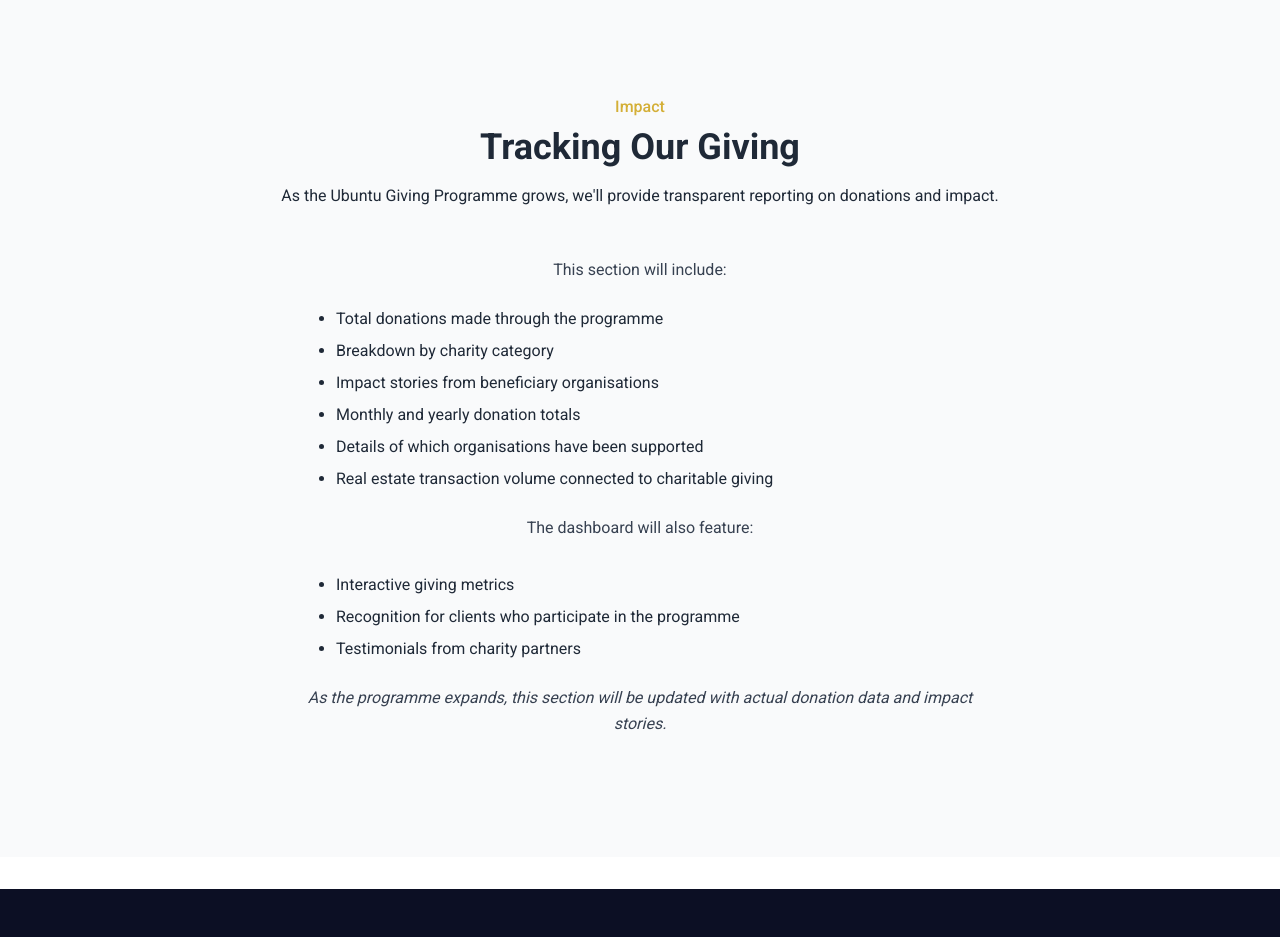
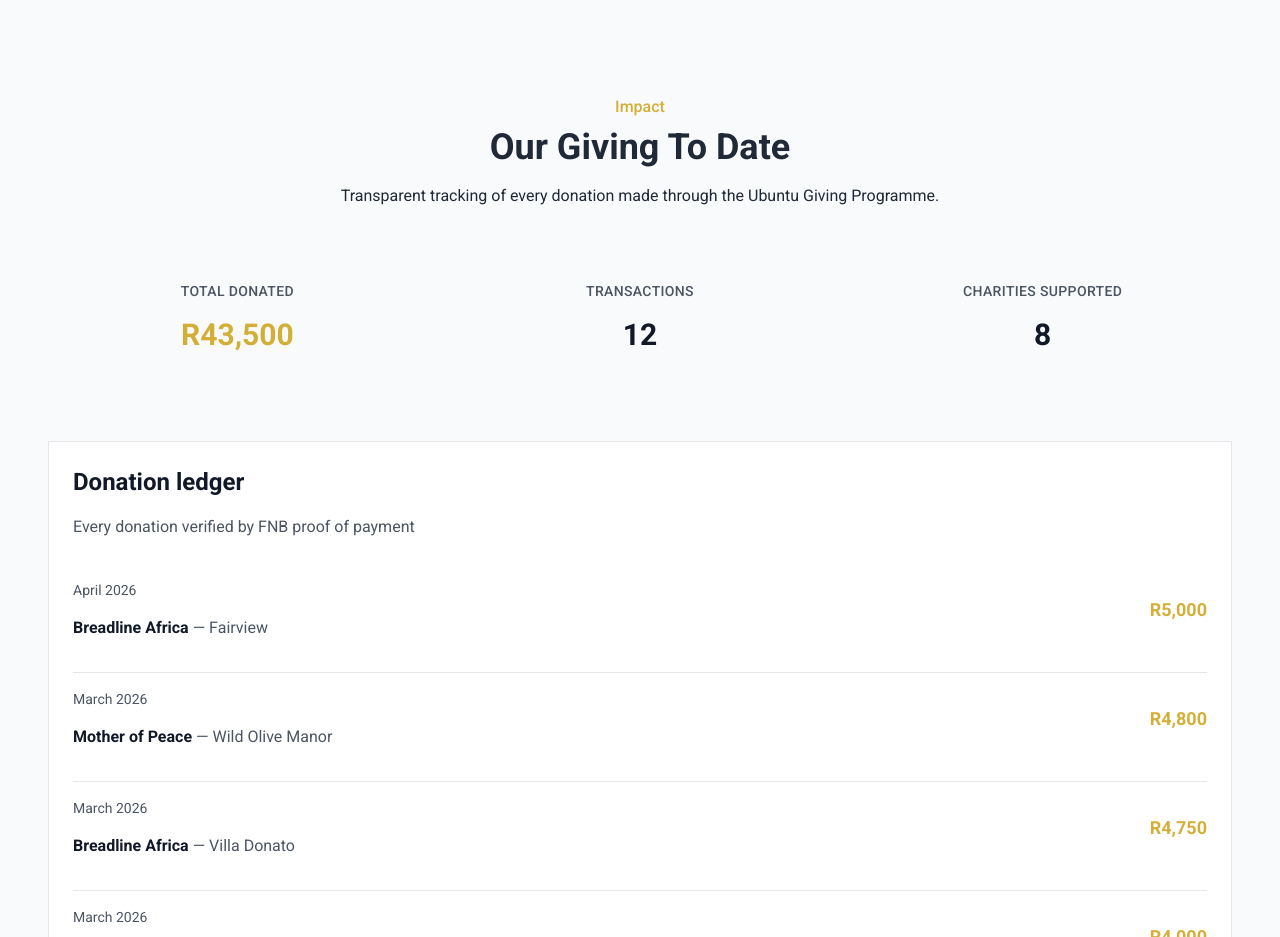
Before and after one commit to Mo-Mia/ubuntu-agent-web-v2, a Next.js app: page /ubuntu-giving in a window 1280 px wide. Shown: the part 3640-4577 px from the top of the page. Built offline with nearby package versions, Linux system fonts and the light colour scheme.

Commit message:
Add donation impact tracker to Ubuntu Giving page with verified donation data

```diff
--- a/app/ubuntu-giving/page.tsx
+++ b/app/ubuntu-giving/page.tsx
@@ -9,6 +9,7 @@ import CharityCard from '@/components/charity-card'
 import CharitableCalculator from '@/components/charitable-calculator'
 import FAQ from '@/components/faq'
 import CharitySection from '@/components/charity/CharitySection'
+import DonationTracker from '@/components/donation-tracker'
 import { charities } from "@/lib/data/charities"
 
 export const metadata: Metadata = {
@@ -204,36 +205,12 @@ export default function UbuntuGivingPage() {
         <div className="container-custom">
           <SectionHeading
             subtitle="Impact"
-            title="Tracking Our Giving"
-            description="As the Ubuntu Giving Programme grows, we'll provide transparent reporting on donations and impact."
+            title="Our Giving To Date"
+            description="Transparent tracking of every donation made through the Ubuntu Giving Programme."
             alignment="center"
           />
-
-            <div className="text-center max-w-2xl mx-auto">
-            <p className="text-body mb-6">
-              This section will include:
-            </p>
-            <ul className="list-disc text-left pl-8 mb-6 space-y-2">
-              <li>Total donations made through the programme</li>
-              <li>Breakdown by charity category</li>
-              <li>Impact stories from beneficiary organisations</li>
-              <li>Monthly and yearly donation totals</li>
-              <li>Details of which organisations have been supported</li>
-              <li>Real estate transaction volume connected to charitable giving</li>
-            </ul>
-            <p className="text-body mb-8">
-              The dashboard will also feature:
-            </p>
-            <ul className="list-disc text-left pl-8 mb-6 space-y-2">
-              <li>Interactive giving metrics</li>
-              <li>Recognition for clients who participate in the programme</li>
-              <li>Testimonials from charity partners</li>
-            </ul>
-            <p className="text-body mb-6 italic">
-              As the programme expands, this section will be updated with actual donation data and impact stories.
-                  </p>
-                </div>
-              </div>
+          <DonationTracker />
+        </div>
       </section>
 
       {/* CTA Section */}
--- /dev/null
+++ b/components/donation-tracker.tsx
@@ -0,0 +1,86 @@
+"use client"
+
+import { donations, totalCharities, totalDonated, totalTransactions } from "@/lib/data/donations"
+
+const zarFormatter = new Intl.NumberFormat("en-ZA", {
+  maximumFractionDigits: 0,
+  minimumFractionDigits: 0,
+})
+
+const formatRand = (amount: number) => `R${zarFormatter.format(amount)}`
+
+const charityTotals = Object.entries(
+  donations.reduce<Record<string, number>>((totals, donation) => {
+    totals[donation.charity] = (totals[donation.charity] ?? 0) + donation.amount
+    return totals
+  }, {}),
+)
+  .map(([charity, total]) => ({
+    charity,
+    total: charity === "CHOC" ? total + 3800 : total,
+  }))
+  .sort((a, b) => b.total - a.total)
+
+export default function DonationTracker() {
+  return (
+    <div className="mt-12 space-y-12">
+      <div className="grid grid-cols-1 gap-6 md:grid-cols-3">
+        <div className="bg-gray-50 rounded-lg p-6 text-center">
+          <p className="text-sm font-medium uppercase tracking-wide text-gray-600">Total donated</p>
+          <p className="mt-3 text-3xl font-bold text-gold">{formatRand(totalDonated)}</p>
+        </div>
+        <div className="bg-gray-50 rounded-lg p-6 text-center">
+          <p className="text-sm font-medium uppercase tracking-wide text-gray-600">Transactions</p>
+          <p className="mt-3 text-3xl font-bold text-gray-900">{totalTransactions}</p>
+        </div>
+        <div className="bg-gray-50 rounded-lg p-6 text-center">
+          <p className="text-sm font-medium uppercase tracking-wide text-gray-600">Charities supported</p>
+          <p className="mt-3 text-3xl font-bold text-gray-900">{totalCharities}</p>
+        </div>
+      </div>
+
+      <div className="rounded-lg border border-gray-200 bg-white p-6">
+        <div className="mb-6">
+          <h3 className="text-2xl font-semibold text-gray-900">Donation ledger</h3>
+          <p className="mt-2 text-gray-600">Every donation verified by FNB proof of payment</p>
+        </div>
+
+        <div>
+          {donations.map((donation, index) => (
+            <div
+              key={donation.id}
+              className={`flex flex-col gap-3 py-4 md:flex-row md:items-center md:justify-between ${
+                index !== donations.length - 1 ? "border-b border-gray-200" : ""
+              }`}
+            >
+              <div className="min-w-0">
+                <p className="text-sm text-gray-600">{donation.displayDate}</p>
+                <p className="mt-1 text-base text-gray-700">
+                  <span className="font-semibold text-gray-900">{donation.charity}</span>
+                  <span className="text-gray-600">{" — "}{donation.property}</span>
+                </p>
+              </div>
+              <p className="shrink-0 text-lg font-semibold text-gold">{formatRand(donation.amount)}</p>
+            </div>
+          ))}
+        </div>
+      </div>
+
+      <div className="rounded-lg border border-gray-200 bg-white p-6">
+        <h3 className="text-2xl font-semibold text-gray-900">By charity</h3>
+
+        <div className="mt-6 grid grid-cols-1 gap-x-8 gap-y-2 md:grid-cols-2">
+          {charityTotals.map((charity) => (
+            <div
+              key={charity.charity}
+              className="flex items-center justify-between border-b border-gray-200 py-3"
+            >
+              <span className="text-gray-700">{charity.charity}</span>
+              <span className="font-semibold text-gold">{formatRand(charity.total)}</span>
+            </div>
+          ))}
+        </div>
+      </div>
+    </div>
+  )
+}
--- /dev/null
+++ b/lib/data/donations.ts
@@ -0,0 +1,29 @@
+export interface Donation {
+  id: string;
+  date: string;
+  displayDate: string;
+  charity: string;
+  property: string;
+  amount: number;
+}
+
+export const donations: Donation[] = [
+  { id: "d12", date: "2026-04-06", displayDate: "April 2026", charity: "Breadline Africa", property: "Fairview", amount: 5000 },
+  { id: "d11", date: "2026-03-20", displayDate: "March 2026", charity: "Mother of Peace", property: "Wild Olive Manor", amount: 4800 },
+  { id: "d10", date: "2026-03-20", displayDate: "March 2026", charity: "Breadline Africa", property: "Villa Donato", amount: 4750 },
+  { id: "d09", date: "2026-03-11", displayDate: "March 2026", charity: "One Small Act of Kindness", property: "Madikwe", amount: 4000 },
+  { id: "d08", date: "2026-03-04", displayDate: "March 2026", charity: "SPCA", property: "Umthunzi Gardens", amount: 4000 },
+  { id: "d07", date: "2026-02-02", displayDate: "February 2026", charity: "SPCA", property: "Fourways Estate", amount: 3800 },
+  { id: "d06", date: "2026-01-17", displayDate: "January 2026", charity: "CHOC", property: "Brompton Court", amount: 1600 },
+  { id: "d05", date: "2025-12-22", displayDate: "December 2025", charity: "Kitty & Puppy Haven", property: "Banbury Estate", amount: 2000 },
+  { id: "d04", date: "2025-12-20", displayDate: "December 2025", charity: "CHOC", property: "Maple Row", amount: 1500 },
+  { id: "d03", date: "2025-11-05", displayDate: "November 2025", charity: "SPCA", property: "Harmony Corner", amount: 2500 },
+  { id: "d02", date: "2025-11-05", displayDate: "November 2025", charity: "Gift of the Givers", property: "Rosemary Lane", amount: 3000 },
+  { id: "d01", date: "2025-10-17", displayDate: "October 2025", charity: "Four Paws", property: "Tezula Lifestyle Estate", amount: 2750 },
+];
+
+// Summary stats
+export const totalDonated = 43500;
+export const totalTransactions = 12;
+export const totalCharities = 8;
+export const programmeStartDate = "October 2025";
```
